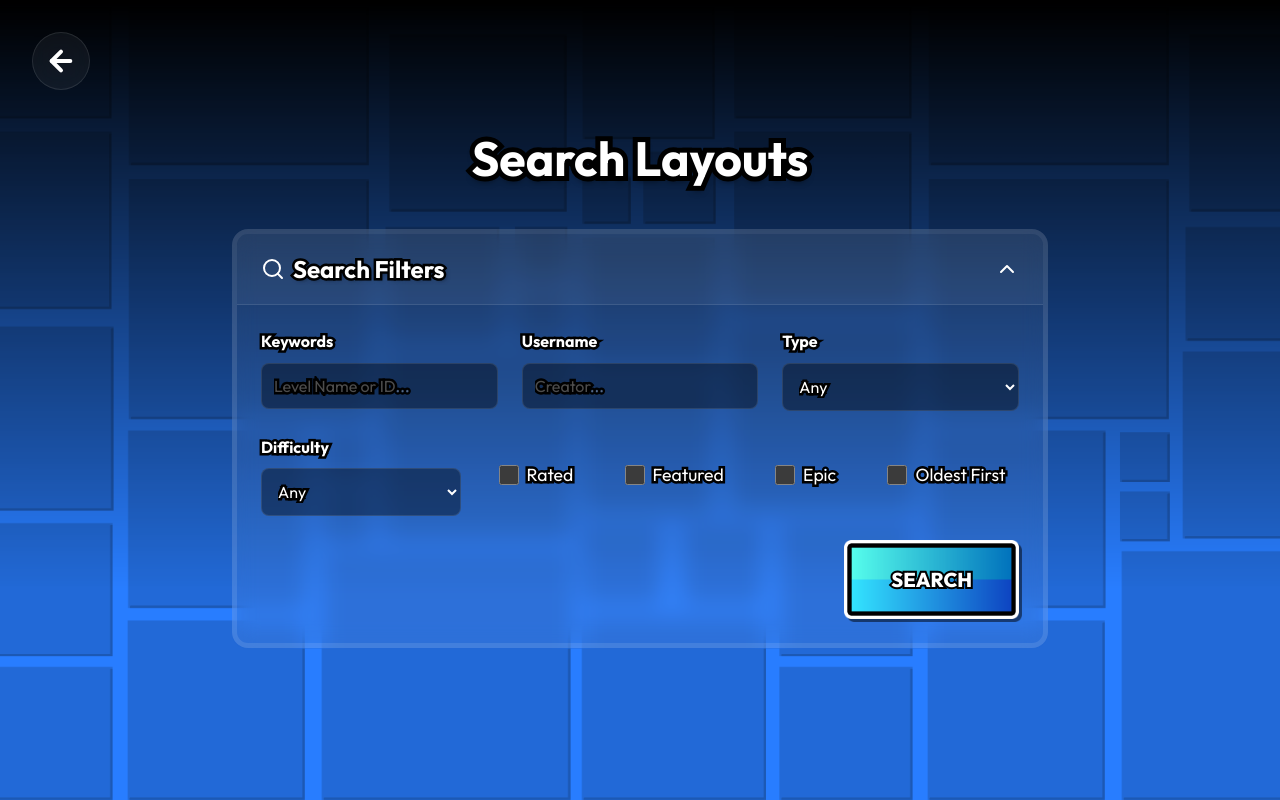
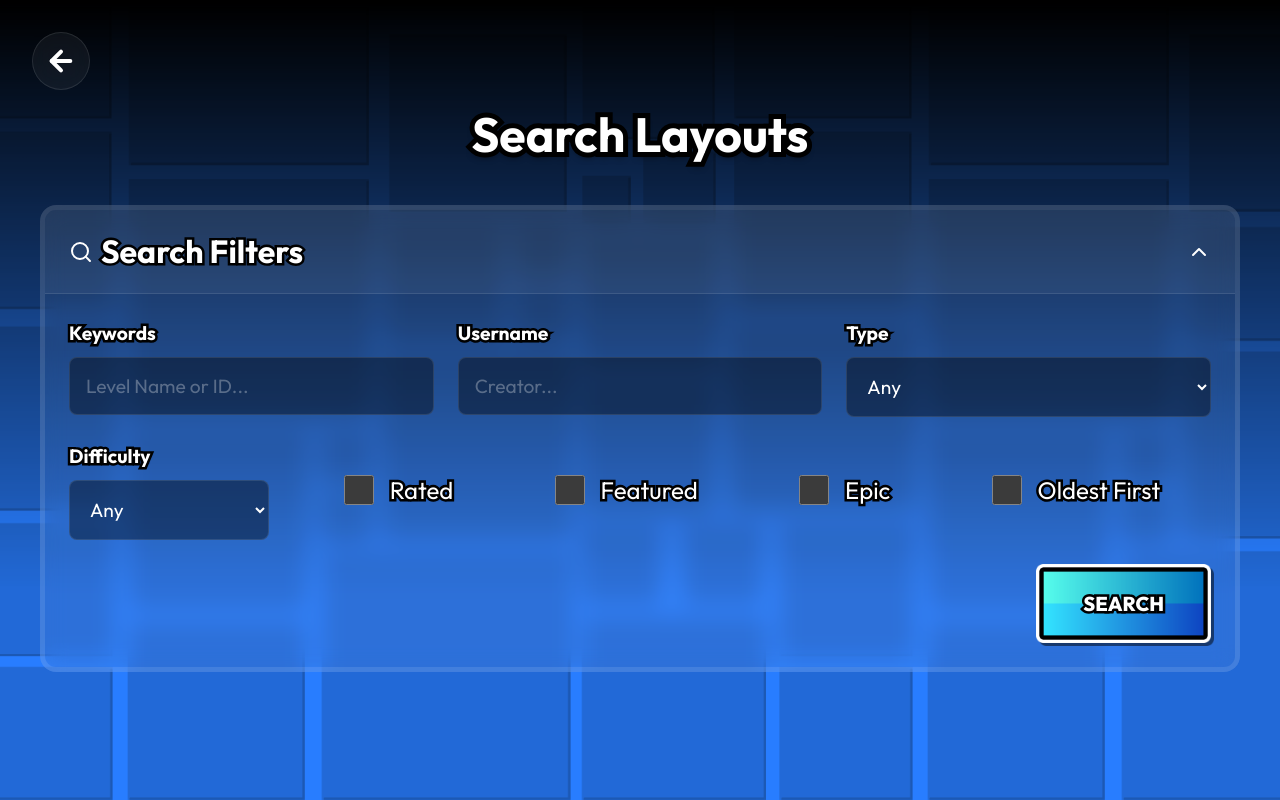
Before and after one commit to RatedLayouts/RatedLayoutsWebsite, a React (Vite) app: page /search in a window 1280 px wide. Built offline with nearby package versions, Linux system fonts and the light colour scheme; a web font is replaced by a local one.

Commit message:
tweaked the ui design. looks nice now

```diff
--- a/src/Daily.jsx
+++ b/src/Daily.jsx
@@ -170,7 +170,7 @@ const DailyLevelCard = ({ level }) => {
                     VIEW
                 </a>
             </div>
-            <div style={{ textAlign: 'center', fontSize: '2rem', color: '#fff', textShadow: '2px 2px 4px rgba(0,0,0,0.5)' }}>
+            <div className="time-left-container">
                 Time Left: {formatTime(timeLeft)}
             </div>
         </div>
--- a/src/Leaderboard.jsx
+++ b/src/Leaderboard.jsx
@@ -107,7 +107,7 @@ const Leaderboard = () => {
                         {users.map((user, index) => {
                             const rank = user.rank || ((page - 1) * meta.amount + index + 1);
                             return (
-                                <div key={user.accountId || index} className="user-card glass">
+                                <div key={user.accountId || index} className="user-card">
                                     <div className={`user-rank rank-${rank}`}>{rank}</div>
                                     <div className="user-info">
                                         <div style={{ display: 'flex', alignItems: 'center', gap: '1rem' }}>
--- a/src/Monthly.jsx
+++ b/src/Monthly.jsx
@@ -170,7 +170,7 @@ const MonthlyLevelCard = ({ level }) => {
                     VIEW
                 </a>
             </div>
-            <div style={{ textAlign: 'center', fontSize: '2rem', color: '#fff', textShadow: '2px 2px 4px rgba(0,0,0,0.5)' }}>
+            <div className="time-left-container">
                 Time Left: {formatTime(timeLeft)}
             </div>
         </div>
--- a/src/SentLayouts.jsx
+++ b/src/SentLayouts.jsx
@@ -36,15 +36,6 @@ function SentLayouts() {
                             className="sent-input-field"
                         />
                     </div>
-                    <div className="sent-input-group">
-                        <label className="sent-input-label">Account ID</label>
-                        <input
-                            type="text"
-                            value={accountId}
-                            onChange={(e) => setAccountId(e.target.value)}
-                            className="sent-input-field"
-                        />
-                    </div>
                 </div>
                 <button
                     onClick={handleSearch}
--- a/src/Weekly.jsx
+++ b/src/Weekly.jsx
@@ -170,7 +170,7 @@ const WeeklyLevelCard = ({ level }) => {
                     VIEW
                 </a>
             </div>
-            <div style={{ textAlign: 'center', fontSize: '2rem', color: '#fff', textShadow: '2px 2px 4px rgba(0,0,0,0.5)' }}>
+            <div className="time-left-container">
                 Time Left: {formatTime(timeLeft)}
             </div>
         </div>
--- a/src/components/LayoutBrowser.jsx
+++ b/src/components/LayoutBrowser.jsx
@@ -128,7 +128,7 @@ const LayoutBrowser = ({ fetchUrl, layouts, fetchOptions = {} }) => {
       <div className="layout-browser-container glass">
         {loading && <div className="layout-browser-overlay glass">Loading...</div>}
         {levels.length === 0 ? (
-          <div style={{ textAlign: 'center', width: '100%', padding: '3rem', fontSize: '2rem', fontWeight: 'bold', textShadow: '2px 2px 4px rgba(0,0,0,0.5)' }}>
+          <div className="no-layouts-found">
             No Layouts Found
           </div>
         ) : (
@@ -189,7 +189,7 @@ const LayoutBrowser = ({ fetchUrl, layouts, fetchOptions = {} }) => {
                     </div>
                   </div>
                   {level.totalSuggests !== undefined && (
-                    <div style={{ display: 'flex', gap: '1rem', fontSize: '0.9rem', color: '#ddd', marginTop: '0.2rem', marginBottom: '0.2rem', fontFamily: 'Helvetica, sans-serif', fontWeight: 'bold' }}>
+                    <div style={{ display: 'flex', gap: '1rem', fontSize: '0.9rem', color: '#fff', marginTop: '0.2rem', marginBottom: '0.2rem', fontFamily: 'Helvetica, sans-serif', fontWeight: 'bold' }}>
                       <span>Total Suggests: {level.totalSuggests}</span>
                       {level.suggestedFeatured > 0 && <span>Featured: {level.suggestedFeatured}</span>}
                       {level.suggestedEpic > 0 && <span>Epic: {level.suggestedEpic}</span>}
--- a/src/styles/Gauntlets.css
+++ b/src/styles/Gauntlets.css
@@ -59,6 +59,7 @@
     margin-bottom: 0.2rem;
     color: var(--text-primary);
     text-shadow: 0 2px 4px rgba(0, 0, 0, 0.5);
+    -webkit-text-stroke: 5px black;
     paint-order: stroke fill;
 }
 
@@ -68,6 +69,8 @@
     gap: 0.1rem;
     font-size: 1rem;
     letter-spacing: 0.5rem;
+    -webkit-text-stroke: 5px black;
+    paint-order: stroke fill;
     color: var(--text-primary);
 }
 
--- a/src/styles/Search.css
+++ b/src/styles/Search.css
@@ -2,6 +2,9 @@
     margin-bottom: 2rem;
     overflow: hidden;
     transition: all 0.3s ease;
+    width: 100%;
+    max-width: 1200px;
+    margin: 0 auto 2rem auto;
 }
 
 .search-filters-header {
@@ -11,6 +14,8 @@
     padding: 1rem 1.5rem;
     cursor: pointer;
     background: rgba(255, 255, 255, 0.05);
+    -webkit-text-stroke: 5px black;
+    paint-order: stroke fill;
     border-bottom: 1px solid var(--glass-border);
 }
 
@@ -19,11 +24,12 @@
 }
 
 .search-filters-title {
+    -webkit-text-stroke: 5px black;
+    paint-order: stroke fill;
     font-family: var(--font-main);
-    font-size: 1.5rem;
+    font-size: 2rem;
     font-weight: bold;
     color: white;
-    text-shadow: 2px 2px 4px rgba(0, 0, 0, 0.5);
     display: flex;
     align-items: center;
     gap: 0.5rem;
@@ -53,17 +59,20 @@
 .search-label {
     font-weight: bold;
     font-family: var(--font-main);
+    -webkit-text-stroke: 5px black;
+    paint-order: stroke fill;
+    font-size: 1.2rem;
     text-shadow: 1px 1px 2px rgba(0, 0, 0, 0.8);
 }
 
 .search-input,
 .search-select {
-    padding: 0.75rem;
+    padding: 1rem;
     border-radius: 8px;
     border: 1px solid var(--glass-border);
     background: rgba(0, 0, 0, 0.4);
     font-family: var(--font-main);
-    font-size: 1rem;
+    font-size: 1.2rem;
 }
 
 .search-input::placeholder {
@@ -72,7 +81,6 @@
 
 .checkbox-group {
     display: flex;
-    gap: 1.5rem;
     flex-wrap: wrap;
     align-items: center;
 }
@@ -80,19 +88,21 @@
 .checkbox-label {
     display: flex;
     align-items: center;
-    gap: 0.5rem;
+    gap: 1rem;
     cursor: pointer;
     font-family: var(--font-main);
     color: white;
-    font-size: 1.1rem;
+    font-size: 1.5rem;
     text-shadow: 1px 1px 2px rgba(0, 0, 0, 0.8);
+    -webkit-text-stroke: 5px black;
+    paint-order: stroke fill;
 }
 
 .checkbox-input {
-    width: 20px;
-    height: 20px;
+    width: 30px;
+    height: 30px;
     cursor: pointer;
-    accent-color: var(--accent-primary);
+    accent-color: #1255ea;
 }
 
 .search-submit-btn {
@@ -111,7 +121,7 @@
     border-image-repeat: stretch;
     background: transparent;
 
-    -webkit-text-stroke: 4px black;
+    -webkit-text-stroke: 5px black;
     paint-order: stroke fill;
     filter: drop-shadow(3px 3px 0px rgba(0, 0, 0, 0.5));
 
--- a/src/styles/SentLayouts.css
+++ b/src/styles/SentLayouts.css
@@ -4,8 +4,9 @@
     display: flex;
     flex-direction: column;
     gap: 1rem;
-    max-width: 600px;
     margin: 0 auto 2rem auto;
+    width: 100%;
+    max-width: 1200px;
 }
 
 .sent-inputs-row {
@@ -23,10 +24,15 @@
 
 .sent-input-label {
     font-weight: bold;
+    font-size: 1.5rem;
+    -webkit-text-stroke: 5px black;
+    paint-order: stroke fill;
 }
 
 .sent-input-field {
-    padding: 0.5rem;
+    padding: 1rem;
+    width: 100%;
+    font-size: 1.5rem;
     border-radius: 8px;
     border: 1px solid var(--glass-border);
     background: rgba(0, 0, 0, 0.2);
@@ -51,7 +57,7 @@
     background: transparent;
     /* Background handled by border-image fill */
 
-    -webkit-text-stroke: 4px black;
+    -webkit-text-stroke: 5px black;
     paint-order: stroke fill;
     filter: drop-shadow(3px 3px 0px rgba(0, 0, 0, 0.5));
 
--- a/src/styles/index.css
+++ b/src/styles/index.css
@@ -47,20 +47,17 @@ body {
   background-blend-mode: multiply;
   animation: bg-scroll var(--bg-scroll-duration) linear infinite;
   color: var(--text-primary);
-  min-height: 100vh;
+  height: 100vh;
+  width: 100vw;
   overflow-x: hidden;
   line-height: 1.6;
   -webkit-font-smoothing: antialiased;
-  -webkit-text-stroke: 5px black;
-  paint-order: stroke fill;
 }
 
 a {
   color: var(--accent-primary);
   text-decoration: none;
   transition: color 0.3s ease;
-  -webkit-text-stroke: 5px black;
-  paint-order: stroke fill;
 }
 
 a:hover {
```
Also changed, not shown: src/styles/LayoutBrowser.css (+41 -8 lines), src/styles/Leaderboard.css (+13 -4 lines).
